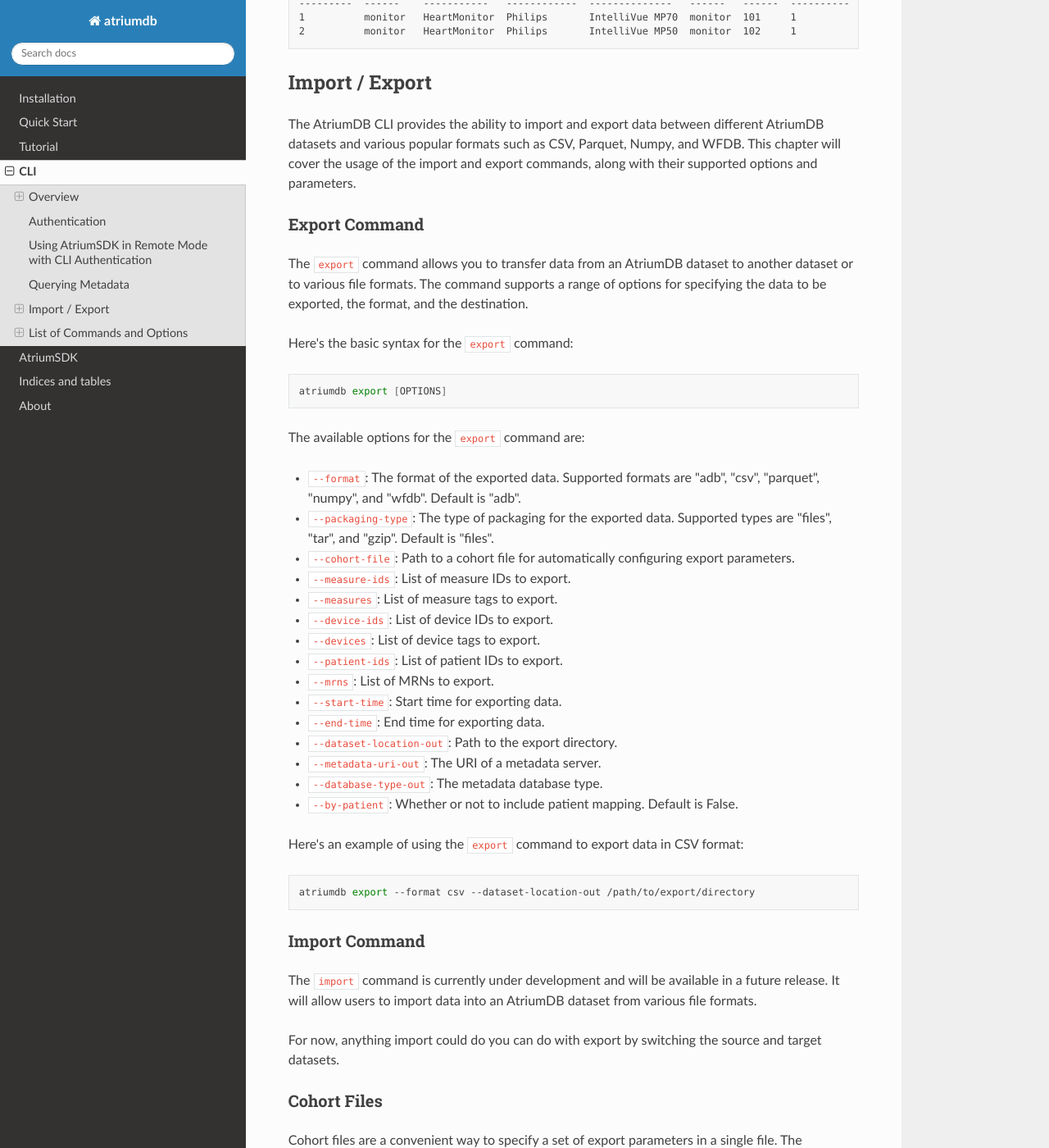
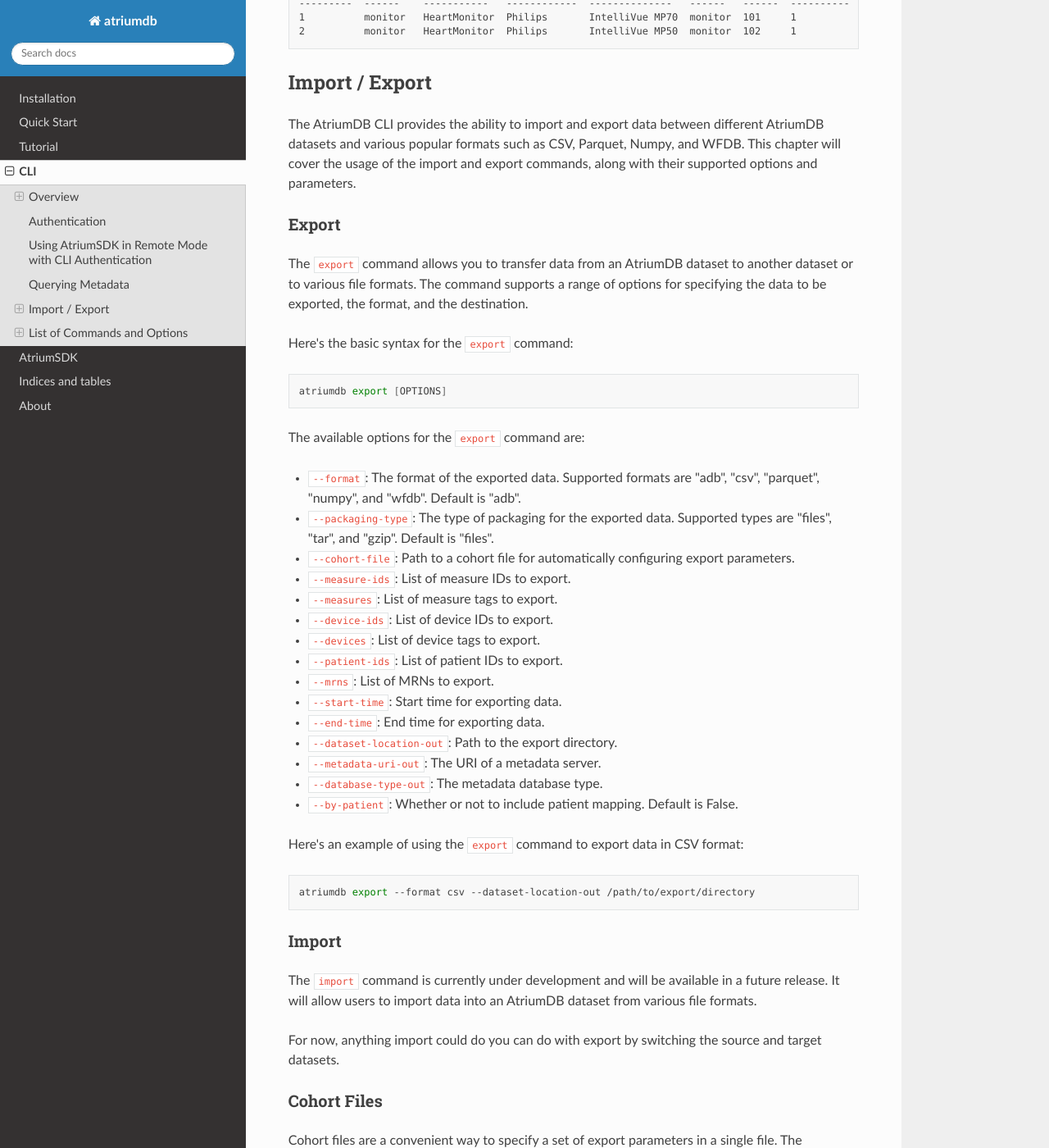
Before and after one commit to LaussenLabs/atriumdb, a Sphinx documentation site: the page built from sdk/docs/source/cli.rst, in a window 1280 px wide and 1400 px high, scrolled down 4157 px. Shown: the whole window at 82% size. Built offline with Sphinx 7.4.7 and the Read the Docs theme 2.0.0, drawn with Linux system fonts in a browser that asks for light colours; some of the changed text lies outside the part shown.

Commit message:
Remove unwanted headers.

```diff
--- a/sdk/docs/source/cli.rst
+++ b/sdk/docs/source/cli.rst
@@ -21,7 +24,7 @@
 - Customizable export options, including packaging type and output location
 
 Installation
-==============
+-----------------
 
 To install the AtriumDB CLI, simply run the following command:
 
@@ -35,9 +38,9 @@
 
     atriumdb --help
 
-**************************
+=========================
 Authentication
-**************************
+=========================
 
 To use the CLI for authentication and remote access, you will need to install the `atriumdb` package with the `cli` and `remote` optional dependency.
 
@@ -75,9 +78,9 @@
 Now, you can access the remote dataset using the AtriumSDK object, as shown in the "Connecting to an Existing Dataset" section.
 
 
-*********************************************************
+========================================================
 Using AtriumSDK in Remote Mode with CLI Authentication
-*********************************************************
+========================================================
 
 Once you have successfully logged in using the AtriumDB CLI, as described in the `Authentication`_ section, you can use the AtriumSDK in remote mode with your Python scripts. The AtriumSDK will automatically detect the stored API token in the `.env` file when `metadata_connection_type` is set to `"api"`.
 
@@ -123,9 +126,9 @@
 
 For more information on using the AtriumSDK methods, refer to the provided Python functions in the `AtriumSDK` page.
 
-**************************
+========================================================
 Querying Metadata
-**************************
+========================================================
 
 The `atriumdb` CLI allows you to query metadata about measures, devices, and patients. This can be helpful when you want to quickly explore and understand the contents of your dataset.
 
@@ -199,14 +202,14 @@
     1          monitor   HeartMonitor  Philips       IntelliVue MP70  monitor  101     1
     2          monitor   HeartMonitor  Philips       IntelliVue MP50  monitor  102     1
 
-**************************
+========================================================
 Import / Export
-**************************
+========================================================
 
 The AtriumDB CLI provides the ability to import and export data between different AtriumDB datasets and various popular formats such as CSV, Parquet, Numpy, and WFDB. This chapter will cover the usage of the import and export commands, along with their supported options and parameters.
 
-Export Command
-==============
+Export
+------------
 
 The ``export`` command allows you to transfer data from an AtriumDB dataset to another dataset or to various file formats. The command supports a range of options for specifying the data to be exported, the format, and the destination.
 
@@ -240,15 +243,15 @@
 
     atriumdb export --format csv --dataset-location-out /path/to/export/directory
 
-Import Command
-==============
+Import
+--------------
 
 The ``import`` command is currently under development and will be available in a future release. It will allow users to import data into an AtriumDB dataset from various file formats.
 
 For now, anything import could do you can do with export by switching the source and target datasets.
 
 Cohort Files
-============
+---------------
 
 Cohort files are a convenient way to specify a set of export parameters in a single file. The AtriumDB CLI supports YAML-formatted cohort files, which can be used with the ``--cohort-file`` option in the ``export`` command.
 
@@ -283,27 +286,19 @@
 
     atriumdb export --cohort-file /path/to/cohort.yaml --dataset-location-out /path/to/export/directory
 
-*********************************
+========================================================
 List of Commands and Options
-*********************************
+========================================================
 
 This section provides an overview of the available commands and their respective options in the AtriumDB CLI.
 
-AtriumDB Command
-================
 The atriumdb command is a command line interface for the Atrium database, allowing you to import and export data from the database. The import subcommand is used to import data into the database from common formats, while the export subcommand is used to export data from the database to common formats.
 
 The atriumdb dataset is defined by the following environment variables or corresponding command line options. You can use command line options in place of the environment variables for a more flexible configuration.
 
-Usage
------
-
 .. code-block:: bash
 
    atriumdb [options]
-
-Options
--------
 
 +-------------------+--------------------------------------------------------------------------------------------------------------------+
 | Option            | Description                                                                                                        |
@@ -320,36 +315,50 @@
 +-------------------+--------------------------------------------------------------------------------------------------------------------+
 
 
-Login Command
-=============
+Login
+----------
 
 This command authenticates the user with the AtriumDB server using a QR code. It sends a request to the server to get the authentication configuration, generates a device code, displays a QR code for the user to scan, and then checks if the user has completed the authentication process. If successful, the API token is set in the user's environment variables.
 
-Usage
------
+.. _usage-login:
+
+.. hidden::
+
+    Usage
+    ^^^^^^^
 
 .. code-block:: bash
 
    atriumdb login
 
-Options
--------
+
+.. _options-login:
+
+.. hidden::
+
+    Options
+    ^^^^^^^^
 
 This command does not have any options.
 
-Export Command
-==============
+Export
+--------------
 This command exports data from AtriumDB to the specified format and packaging type. Users can filter the data to be exported using various options such as measure ids, device ids, patient ids, and MRNs. The export command also supports specifying a cohort file to automatically configure export parameters.
 
-Usage
------
+
+.. hidden::
+
+    Usage
+    ^^^^^^^^
 
 .. code-block:: bash
 
    atriumdb export [options]
 
-Options
--------
+.. hidden::
+
+    Options
+    ^^^^^^^^
 
 +------------------------+-----------------------------------------------------------------------------------------------------------------------------------------------------------------------------------+
 | Option                 | Description                                                                                                                                                                       |
@@ -385,20 +394,24 @@
 | --by-patient           | Whether or not to include patient mapping (default: False).                                                                                                                       |
 +------------------------+-----------------------------------------------------------------------------------------------------------------------------------------------------------------------------------+
 
-Import Command
-==============
+Import
+--------------
 
 This command imports data to AtriumDB from various formats.
 
-Usage
------
+.. hidden::
+
+    Usage
+    ^^^^^^^^
 
 .. code-block:: bash
 
    atriumdb import [options]
 
-Options
--------
+.. hidden::
+
+    Options
+    ^^^^^^^^
 
 +----------------------+-----------------------------------------------------------------------------------------------------------------------------------------------------------------------------------+
 | Option               | Description                                                                                                                                                                       |
@@ -430,20 +443,24 @@
 | --end-time           | End time for importing data.                                                                                                                                                      |
 +----------------------+-----------------------------------------------------------------------------------------------------------------------------------------------------------------------------------+
 
-Measure Command
-===============
+Measure
+--------------
 
 The measure command is a group command for managing measures in a relational database. It has a subcommand `ls` which lists measures based on the provided search criteria.
 
-Usage
------
+.. hidden::
+
+    Usage
+    ^^^^^^^^
 
 .. code-block:: bash
 
    atriumdb measure ls [options]
 
-Options
--------
+.. hidden::
+
+    Options
+    ^^^^^^^^
 
 +----------------+------------------------------------------------------------------------------------------------------------------------------------------+
 | Option         | Description                                                                                                                              |
@@ -463,20 +480,24 @@
 | --source-id    | Filters measures by their source identifier. Only measures with a source identifier field equal to the specified value will be returned. |
 +----------------+------------------------------------------------------------------------------------------------------------------------------------------+
 
-Device Command
-==============
+Device
+--------------
 
 The device command is a group command for managing devices in the linked relational database. It has a subcommand called `ls` which lists devices in the linked relational database that match the specified search criteria, such as tag, name, manufacturer, model, bed ID, and source ID.
 
-Usage
------
+.. hidden::
+
+    Usage
+    ^^^^^^^^
 
 .. code-block:: bash
 
    atriumdb device ls [options]
 
-Options
--------
+.. hidden::
+
+    Options
+    ^^^^^^^^
 
 +----------------------+------------------------------------------------------------------------------------------+
 | Option               | Description                                                                              |
@@ -494,22 +515,26 @@
 | --source-id          | Filter devices by source identifier                                                      |
 +----------------------+------------------------------------------------------------------------------------------+
 
-Patient Command
-===============
+Patient
+--------------
 
 This command group manages patient records in a healthcare database, it has a subcommand called `ls` which lists patient records with optional filters.
 The command retrieves information about all patients in the linked relational database, including their id, medical record number (MRN), gender,
 date of birth (DOB), first name, middle name, last name, first seen timestamp, last updated timestamp, and source identifier.
 
-Usage
------
+.. hidden::
+
+    Usage
+    ^^^^^^^^
 
 .. code-block:: bash
 
    atriumdb patient ls [options]
 
-Options
--------
+.. hidden::
+
+    Options
+    ^^^^^^^^
 
 +----------------+---------------------------------------------------------------------------------------------------------------------------------------------+
 | Option         | Description                                                                                                                                 |
--- a/sdk/docs/source/index.rst
+++ b/sdk/docs/source/index.rst
@@ -9,7 +9,7 @@
 To learn more about AtriumDB, visit the `about page <about.html>`_.
 
 .. toctree::
-   :maxdepth: 2
+   :hidden:
 
    installation
    quickstart
```
Also changed, not shown: other parts of sdk/docs/source/cli.rst (+6 -3 lines).
